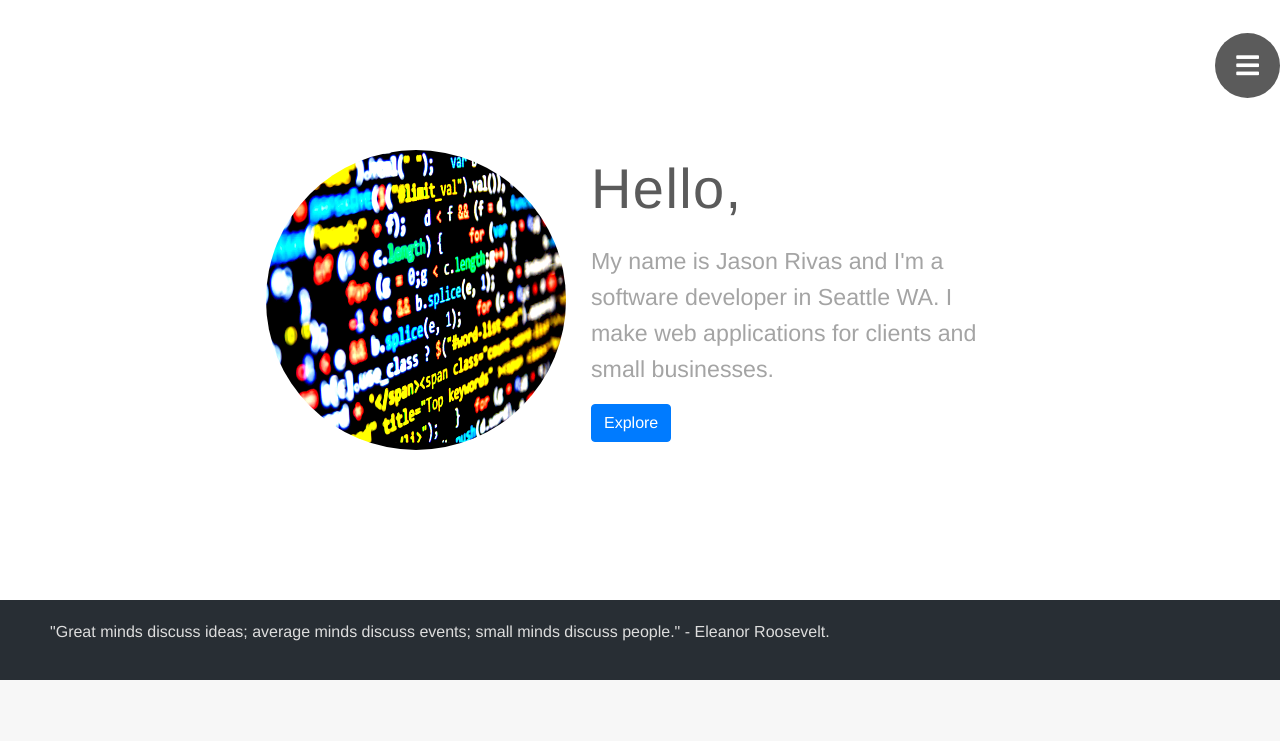
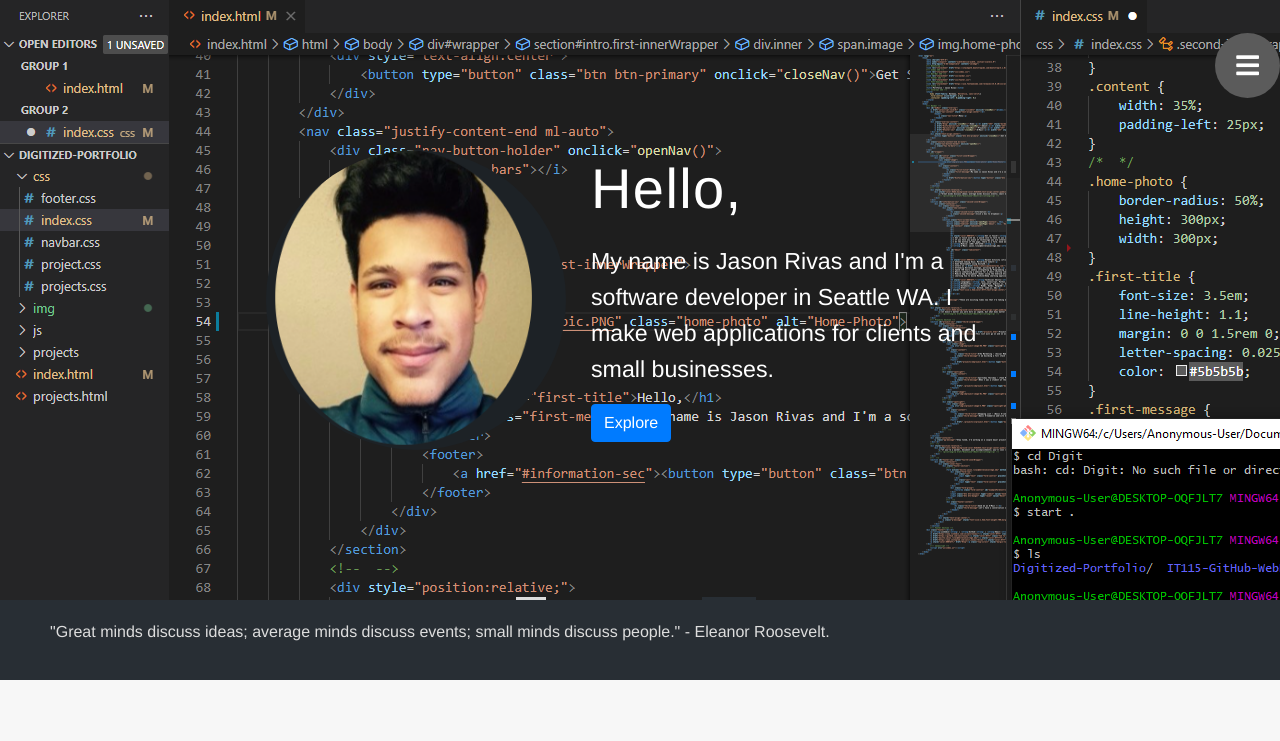
Before and after one commit to savirnosaj/Digitized-Portfolio, a plain HTML site: page index.html in a window 1280 px wide. Shown: the top 741 px of the page. Drawn offline with nearby package versions, Linux system fonts and the light colour scheme.

Commit message:
Made changes to my portfolio (index.html). Added different professional photo and made styling changes

```diff
--- a/css/index.css
+++ b/css/index.css
@@ -26,7 +26,7 @@ body, html {
     justify-content: center;
     align-items: center;
     width: 100%;
-    background: #fff;
+    background-image: url("../img/background-1.PNG");
 }
 .inner {
     display: inline-flex;
@@ -45,21 +45,19 @@ body, html {
     border-radius: 50%;
     height: 300px;
     width: 300px;
-    -webkit-filter: contrast(180%);
-    filter: contrast(180%);
 }
 .first-title {
     font-size: 3.5em;
     line-height: 1.1;
     margin: 0 0 1.5rem 0;
     letter-spacing: 0.025em;
-    color: #5b5b5b;
+    color: #fff;
 }
 .first-message {
     font-size: 1.45em;
     font-weight: 100;
     line-height: 1.55;
-    color: #a4a4a4;
+    color: #fff;
 }
 /* End */
 
--- a/index.html
+++ b/index.html
@@ -51,7 +51,7 @@
             <section id="intro" class="first-innerWrapper">
                 <div class="inner">
                     <span class="image">
-                        <img src="img/first-photo.jpg" class="home-photo" alt="Home-Photo">
+                        <img src="img/pro-pic.PNG" class="home-photo" alt="Home-Photo">
                     </span>
                     <div class="content">
                         <header>
```
Also changed, not shown: img/background-1.PNG (added), img/pro-pic.PNG (added).
